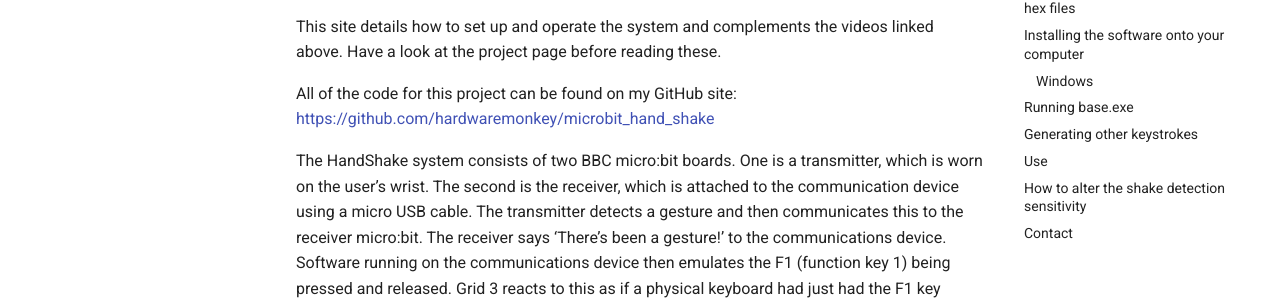
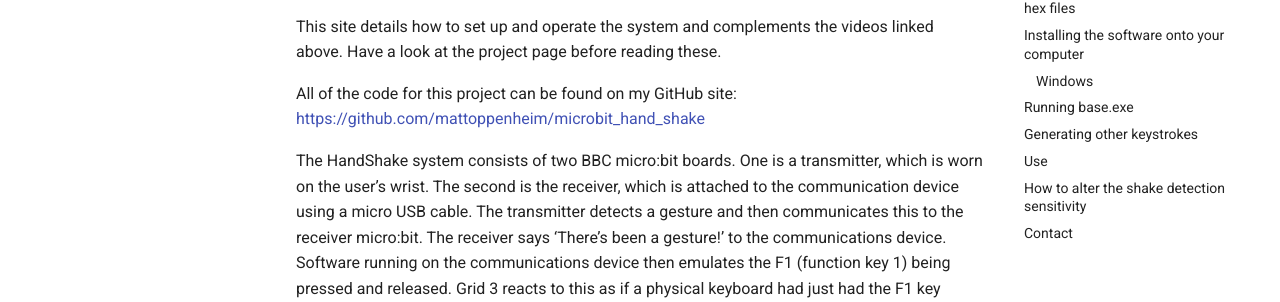
Before and after one commit to mattoppenheim/microbit_hand_shake, an MkDocs documentation site: the page built from docs/manual_mkdocs/docs/index.md, in a window 1280 px wide and 900 px high. Shown: the part 409-711 px from the top of the window. Built offline with MkDocs 1.6.1 and Material for MkDocs 9.7.7, drawn with Linux system fonts in a browser that asks for light colours; some of the changed lines change nothing that is shown.

Commit message:
Updated manual

```diff
--- a/docs/manual_mkdocs/docs/index.md
+++ b/docs/manual_mkdocs/docs/index.md
@@ -12,7 +12,7 @@ How to operate the system is here: [https://youtu.be/MSOVIbfd228](https://youtu.
 
 This site details how to set up and operate the system and complements the videos linked above. Have a look at the project page before reading these.
 
-All of the code for this project can be found on my GitHub site: [https://github.com/hardwaremonkey/microbit_hand_shake](https://github.com/hardwaremonkey/microbit_hand_shake)
+All of the code for this project can be found on my GitHub site: [https://github.com/mattoppenheim/microbit_hand_shake](https://github.com/mattoppenheim/microbit_hand_shake)
 
 The HandShake system consists of two BBC micro:bit boards. One is a transmitter, which is worn on the user’s wrist. The second is the receiver, which is attached to the communication device using a micro USB cable. The transmitter detects a gesture and then communicates this to the receiver micro:bit. The receiver says ‘There’s been a gesture!’ to the communications device. Software running on the communications device then emulates the F1 (function key 1) being pressed and released. Grid 3 reacts to this as if a physical keyboard had just had the F1 key pressed and released.
 
```
